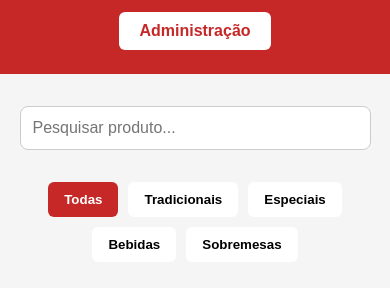
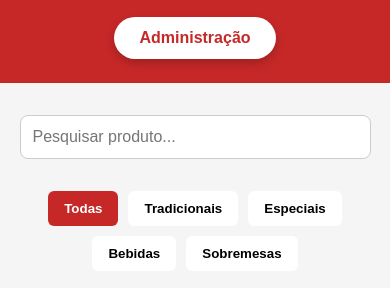
Before and after one commit to CaioAugusto-hub/Projeto-Integrado-PSI-e-SSO, a website: page index.html in a window 390 px wide. Shown: the part 90-378 px from the top of the page. Drawn offline with Linux system fonts and the light colour scheme; no server answers.

```diff
--- a/style.css
+++ b/style.css
@@ -243,11 +243,11 @@ body {
     .btn-admin {
     display: inline-block;
 
-    margin-top: 15px;
+    margin-top: 20px;
 
-    padding: 10px 20px;
+    padding: 12px 25px;
 
-    background-color: white;
+    background-color: #ffffff;
 
     color: #c62828;
 
@@ -255,13 +255,25 @@ body {
 
     font-weight: bold;
 
-    border-radius: 6px;
+    font-size: 1rem;
 
-    transition: 0.3s;
+    border-radius: 30px;
+
+    box-shadow: 0 4px 10px rgba(0, 0, 0, 0.2);
+
+    transition: all 0.3s ease;
 }
 
 .btn-admin:hover {
-    background-color: #f1f1f1;
+    background-color: #ffe5e5;
+
+    transform: translateY(-2px);
+
+    box-shadow: 0 6px 15px rgba(0, 0, 0, 0.3);
+}
+
+.btn-admin:active {
+    transform: translateY(0);
 }
 
 }
```
